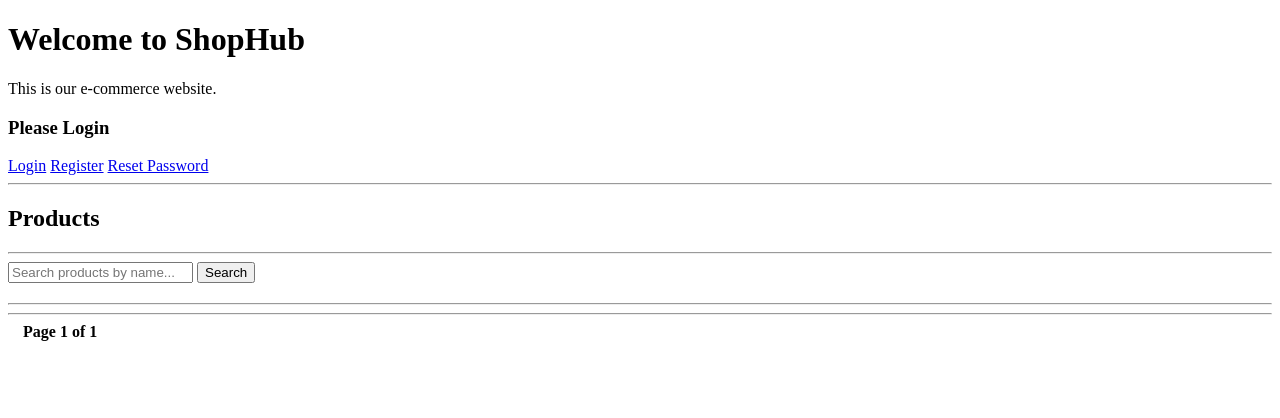
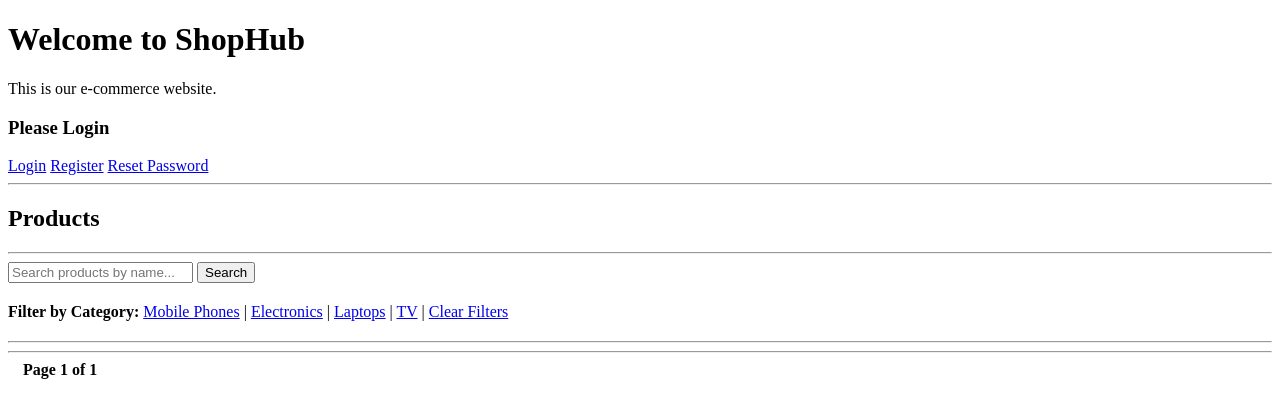
Before and after one commit to Amanyadav72/Shophub, a Django app: page / in a window 1280 px wide. Shown: the top 418 px of the page. Run offline with Django 5.2, Linux system fonts and the light colour scheme; data that the repository does not hold is empty.

Commit message:
updated home.html for filters

```diff
--- a/products/templates/products/home.html
+++ b/products/templates/products/home.html
@@ -39,6 +39,14 @@
         <input type="text" name="q" placeholder="Search products by name..." value="{{ request.GET.q }}">
         <button type="submit">Search</button>
     </form>
+    <div style="margin-bottom: 20px;">
+    <strong>Filter by Category:</strong>
+      <a href="?category=Mobile Phones">Mobile Phones</a> |
+      <a href="?category=Electronics">Electronics</a> |
+      <a href="?category=Laptops">Laptops</a> |
+      <a href="?category=TV">TV</a> |
+      <a href="{% url 'home' %}">Clear Filters</a>
+    </div>
     <hr>
     {% for item in products %}
         <p>{{item.id}}.
@@ -65,8 +73,8 @@
       <span class="step-links">
         <!-- If there is a previous page, show First and Previous buttons -->
         {% if page_obj.has_previous %}
-            <a href="?q={{ request.GET.q}}&page=1">&laquo; First</a>
-            <a href="?q={{ request.GET.q}}&page={{ page_obj.previous_page_number }}" >Prev..</a>
+            <a href="?category={{ request.GET.category}}&q={{ request.GET.q}}&page=1">&laquo; First</a>
+            <a href="?category={{ request.GET.category}}&q={{ request.GET.q}}&page={{ page_obj.previous_page_number }}" >Prev..</a>
         {% endif %}
 
         <!-- Current page indicator -->
@@ -76,8 +84,8 @@
 
         <!-- If there is a next page, show Next and Last buttons -->
         {% if page_obj.has_next %}
-            <a href="?q={{ request.GET.q}}&page={{ page_obj.next_page_number }}">Next</a>
-            <a href="?q={{ request.GET.q}}&page={{ page_obj.paginator.num_pages }}">Last &raquo;</a>
+            <a href="?category={{ request.GET.category}}&q={{ request.GET.q}}&page={{ page_obj.next_page_number }}">Next</a>
+            <a href="?category={{ request.GET.category}}&q={{ request.GET.q}}&page={{ page_obj.paginator.num_pages }}">Last &raquo;</a>
         {% endif %}
      </span>
     </div>
```
